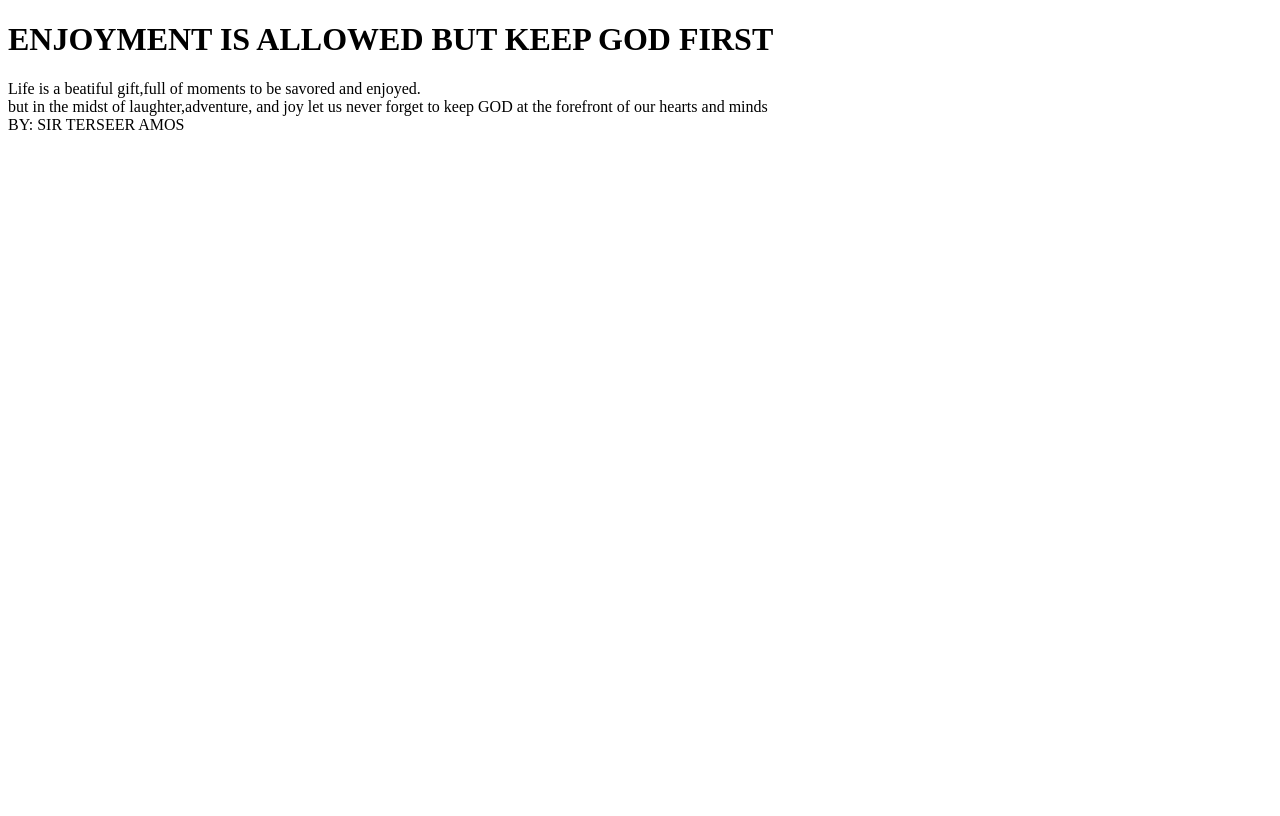
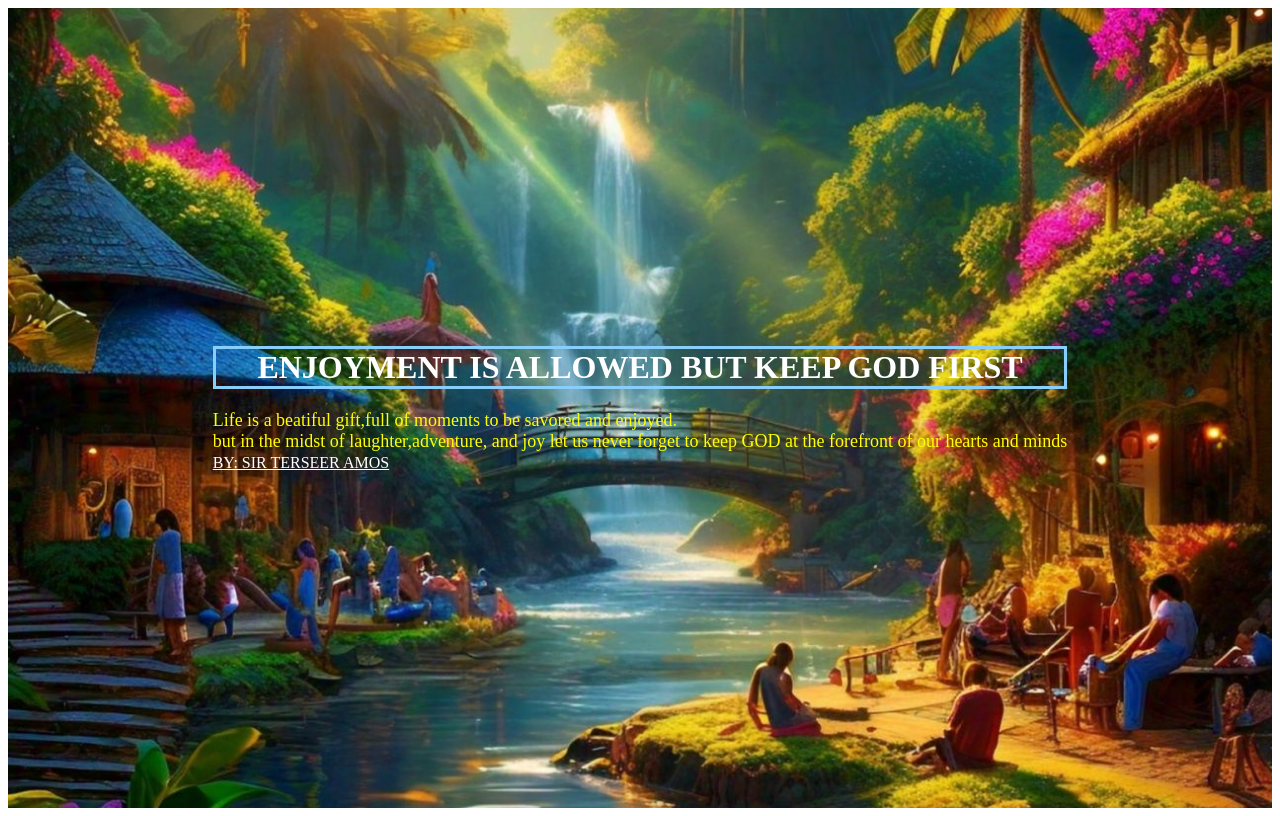
Before and after one commit to AMOS283/tech-sphere-exam, a plain HTML site: page index.html in a window 1280 px wide. Drawn offline with Linux system fonts and the light colour scheme; files whose address does not match are found by name.

Commit message:
Update index.html

```diff
--- a/index.html
+++ b/index.html
@@ -4,7 +4,7 @@
     <meta charset="UTF-8">
     <meta name="viewport" content="width=device-width, initial-scale=1.0">
     <title>backgrount img </title>
-    <link rel="stylesheet" href="61th.css">
+    <link rel="stylesheet" href="style.css">
 </head>
 
 <div class="background">
```
